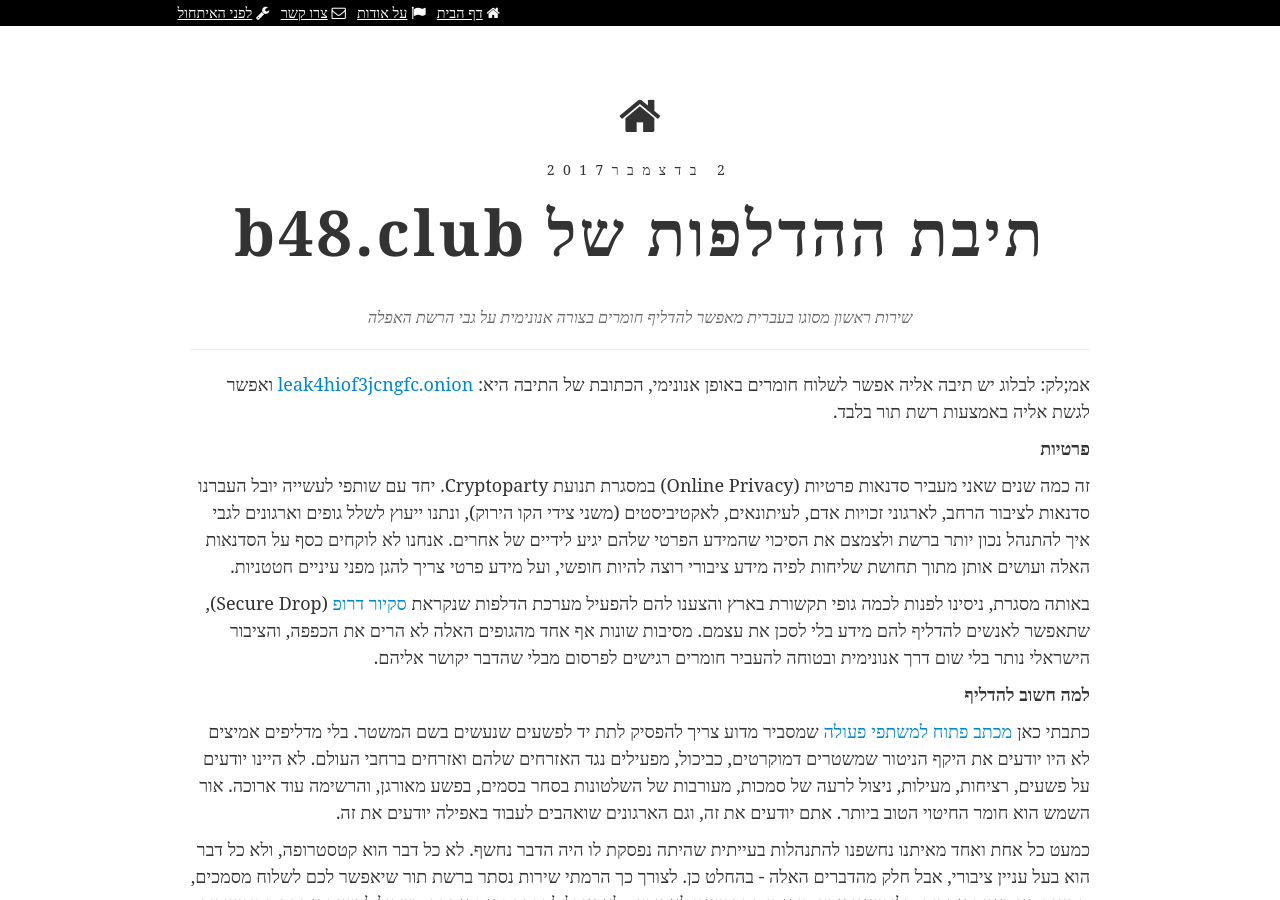
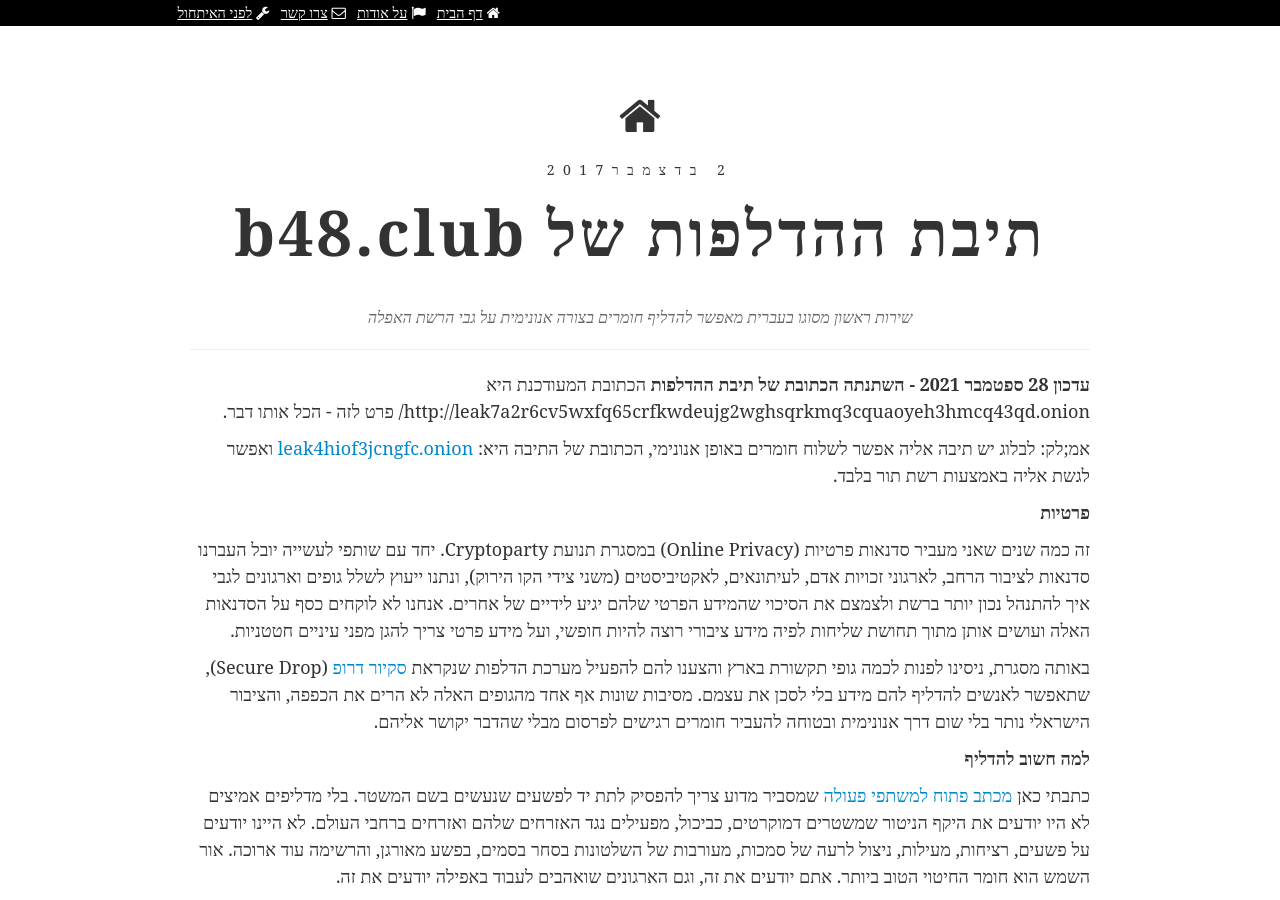
Before and after one commit to noam-r/noamr, a Jekyll site: the page built from _posts/2017-12-02-leakbox.md, in a window 1280 px wide and 900 px high. Built offline with Jekyll 4.4.1, drawn with Linux system fonts in a browser that asks for light colours; some web fonts are replaced; some of the changed text lies outside the part shown.

Commit message:
updated leakbox address

```diff
--- a/_posts/2017-12-02-leakbox.md
+++ b/_posts/2017-12-02-leakbox.md
@@ -4,6 +4,9 @@ title: תיבת ההדלפות של b48.club
 description: שירות ראשון מסוגו בעברית מאפשר להדליף חומרים בצורה אנונימית על גבי הרשת האפלה
 ---
 
+**עדכון 28 ספטמבר 2021 - השתנתה הכתובת של תיבת ההדלפות**
+הכתובת המעודכנת היא http://leak7a2r6cv5wxfq65crfkwdeujg2wghsqrkmq3cquaoyeh3hmcq43qd.onion/
+פרט לזה - הכל אותו דבר.
 
 אמ;לק: לבלוג יש תיבה אליה אפשר לשלוח חומרים באופן אנונימי, הכתובת של התיבה היא: [leak4hiof3jcngfc.onion](http://leak4hiof3jcngfc.onion) ואפשר לגשת אליה באמצעות רשת תור בלבד.
 
@@ -71,3 +74,7 @@ description: שירות ראשון מסוגו בעברית מאפשר להדלי
 כמו כן, אתם מתבקשים *לא* לספר לנו מי אתם, ולא לספק כל פרט מידע שיכול להוביל לחשיפתכם. זה לטובתנו כמו שזה לטובתכם - מה שאנחנו לא יודעים אנחנו לא יכולים לספר. עם זאת, אנחנו ננסה לאמת את המידע תוך שמירה על מקורו.
 
 זהו, עד כאן. עכשיו תורכם.
+
+**עדכון 28 ספטמבר 2021 - השתנתה הכתובת של תיבת ההדלפות**
+הכתובת המעודכנת היא http://leak7a2r6cv5wxfq65crfkwdeujg2wghsqrkmq3cquaoyeh3hmcq43qd.onion/
+פרט לזה - הכל אותו דבר.
```
